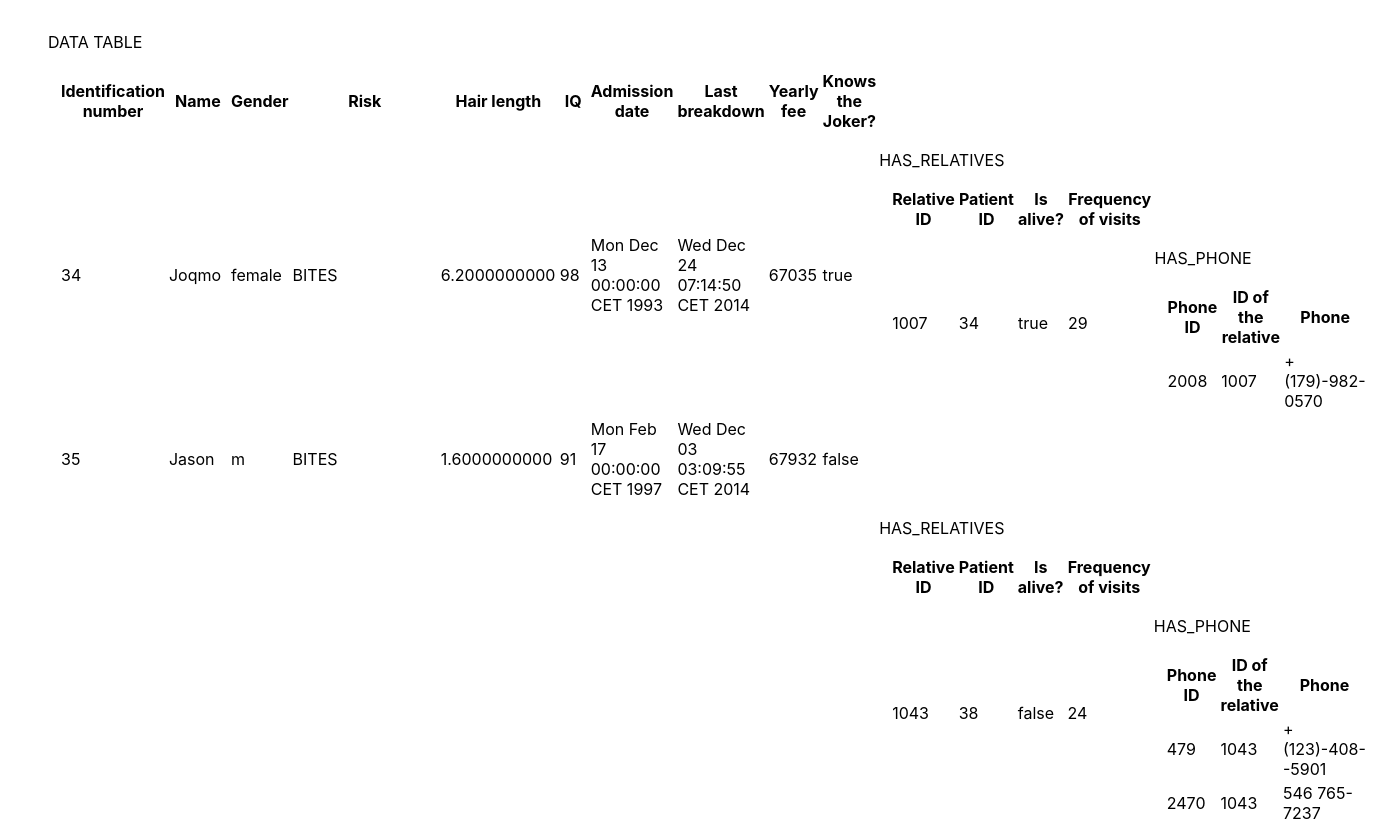
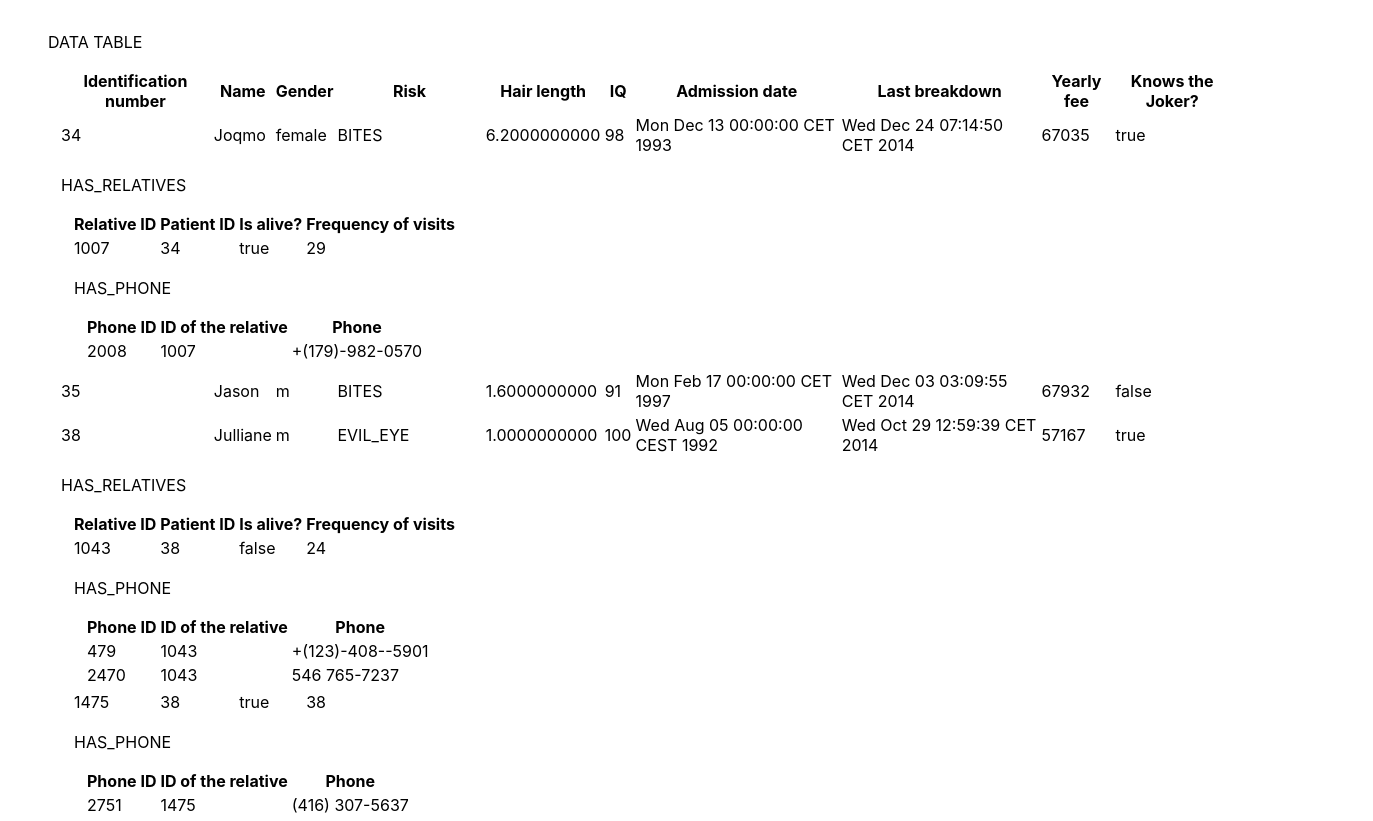
Before and after one commit to marcofriso/data-kids-table, a React (Create React App) app: page / in a window 1280 px wide. Shown: the top 821 px of the page, 1373 px wide, since content can reach past the window. Built offline with nearby package versions, Linux system fonts and the light colour scheme.

Commit message:
fix: add map keys, adjust table rendering

```diff
--- a/package.json
+++ b/package.json
@@ -14,6 +14,7 @@
     "react-dom": "^18.2.0",
     "react-scripts": "5.0.1",
     "typescript": "^4.9.5",
+    "uuid": "^9.0.0",
     "web-vitals": "^2.1.4"
   },
   "scripts": {
@@ -39,5 +40,8 @@
       "last 1 firefox version",
       "last 1 safari version"
     ]
+  },
+  "devDependencies": {
+    "@types/uuid": "^9.0.0"
   }
 }
--- a/src/components/Table.jsx
+++ b/src/components/Table.jsx
@@ -1,4 +1,5 @@
-import React from "react";
+import React, { Fragment } from "react";
+import { v4 as uuid } from "uuid";
 
 const Table = ({ tableData, name }) => {
   const headerGroups = Object.keys(tableData[0].data);
@@ -10,21 +11,27 @@ const Table = ({ tableData, name }) => {
         <thead>
           <tr>
             {headerGroups.map((headerGroup) => (
-              <th>{headerGroup}</th>
+              <th key={uuid()}>{headerGroup}</th>
             ))}
           </tr>
         </thead>
         <tbody>
           {tableData.map((row) => (
-            <tr>
-              {headerGroups.map((val) => (
-                <td>{row.data[val]}</td>
-              ))}
+            <Fragment key={uuid()}>
+              <tr>
+                {headerGroups.map((val) => (
+                  <td key={uuid()}>{row.data[val]}</td>
+                ))}
+              </tr>
               {Object.keys(row.kids) &&
                 Object.keys(row.kids).map((val) => (
-                  <Table tableData={row.kids[val].records} name={val} />
+                  <tr key={uuid()}>
+                    <td colSpan={headerGroups.length}>
+                      <Table tableData={row.kids[val].records} name={val} />
+                    </td>
+                  </tr>
                 ))}
-            </tr>
+            </Fragment>
           ))}
         </tbody>
       </table>
```
Also changed, not shown: 1 other file (tests, documents, lock files or other folders).
